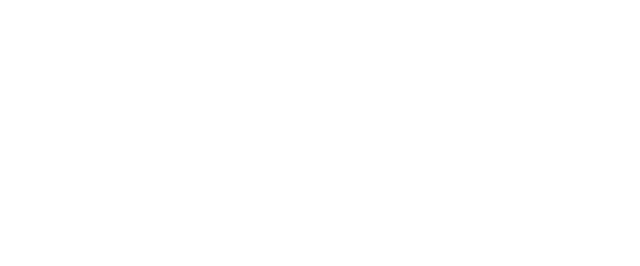
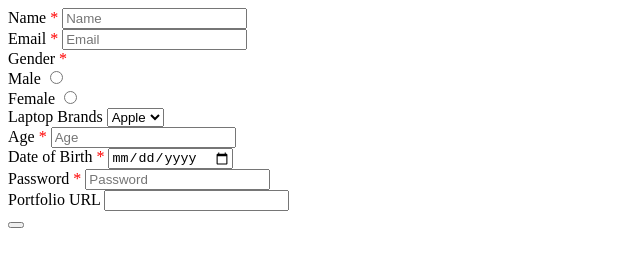
Before and after one commit to acciojob/job-app-form-Yavanika09, a website: page main.html in a window 1280 px wide. Shown: the whole page, without its empty margins (0-640 px from the left). Drawn offline with Linux system fonts and the light colour scheme.

Commit message:
created a submission

```diff
--- a/main.html
+++ b/main.html
@@ -8,6 +8,41 @@
 
 <body>
 	<!-- the entire body must be written by student -->
+	<form method="post">
+    <label for="name">Name<span style="color: red;"> *</span></label>
+    <input placeholder="Name" type="text" id="name" required>
+    <br>
+    <label for="email">Email<span style="color: red;"> *</span></label>
+    <input placeholder="Email" type="email" id="email" required>
+    <br>
+	<span>Gender<span style="color: red;"> *</span></span><br>
+    <label for="gender_m">Male</label>
+    <input type="radio" id="gender_m" name="gender" required>
+    <br>
+    <label for="gender_f">Female</label>
+    <input type="radio" id="gender_f" name="gender" required>
+    <br>
+    <label for="laptop">Laptop Brands</label>
+    <select placeholder="--Please choose an option--" id="laptop">
+        <option>Apple</option>
+        <option>Asus</option>
+        <option>HP</option>
+    </select>
+    <br>
+    <label for="age">Age<span style="color: red;"> *</span></label>
+    <input placeholder="Age" type="number" id="age" required>
+    <br>
+    <label for="dob">Date of Birth<span style="color: red;"> *</span></label>
+    <input type="date" id="dob" required>
+    <br>
+    <label for="password">Password<span style="color: red;"> *</span></label>
+    <input placeholder="Password" type="password" id="password" required>
+    <br>
+    <label for="portfolio">Portfolio URL</label>
+    <input type="url" id="portfolio" required>
+    <br>
+    <button type="submit"></button>
+</form>
     <script type="text/javascript" src="./script.js">
 </script>
 
--- a/script.js
+++ b/script.js
@@ -1 +1,2 @@
 //your code here
+https://www.svgrepo.com/show/345221/three-dots.svg
```
